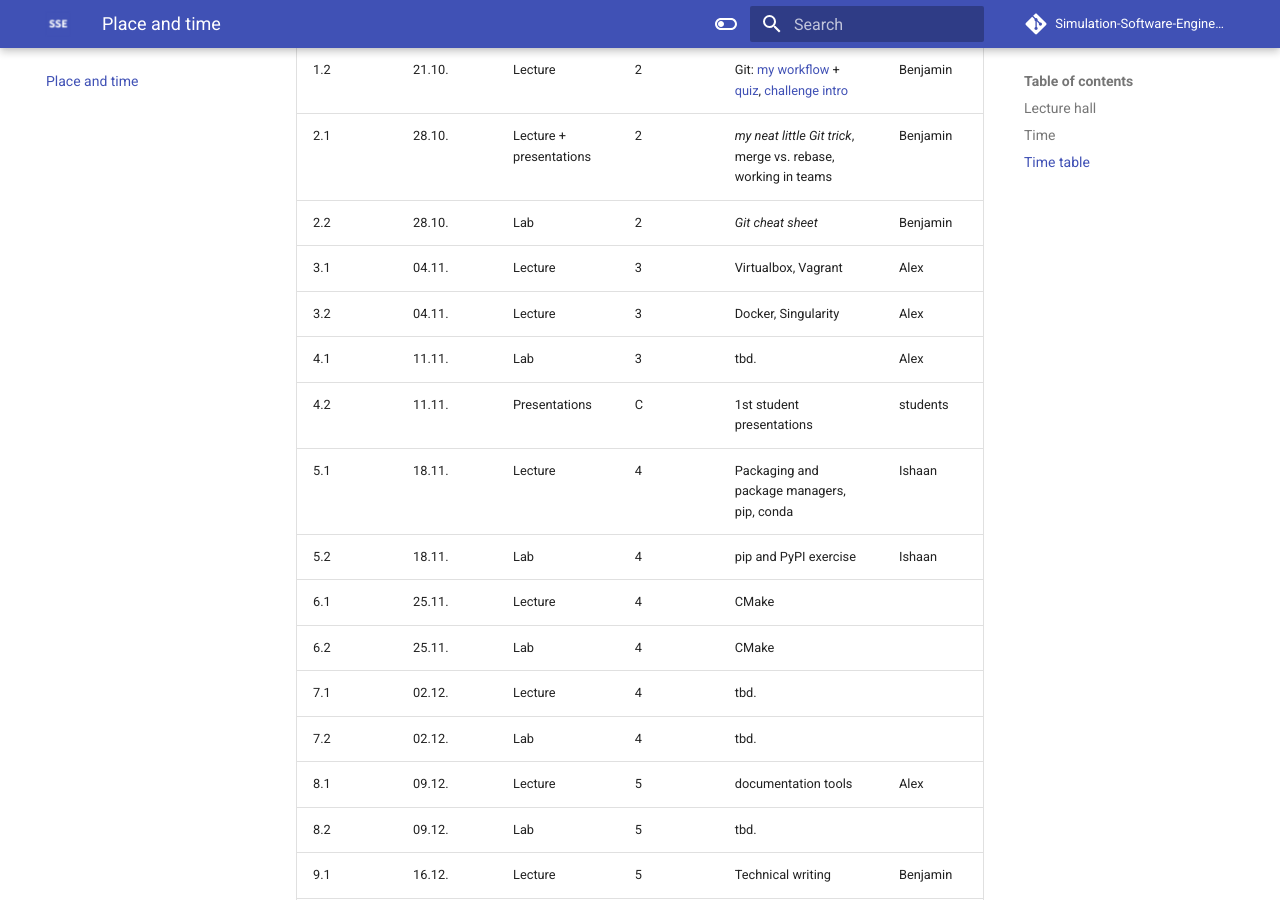
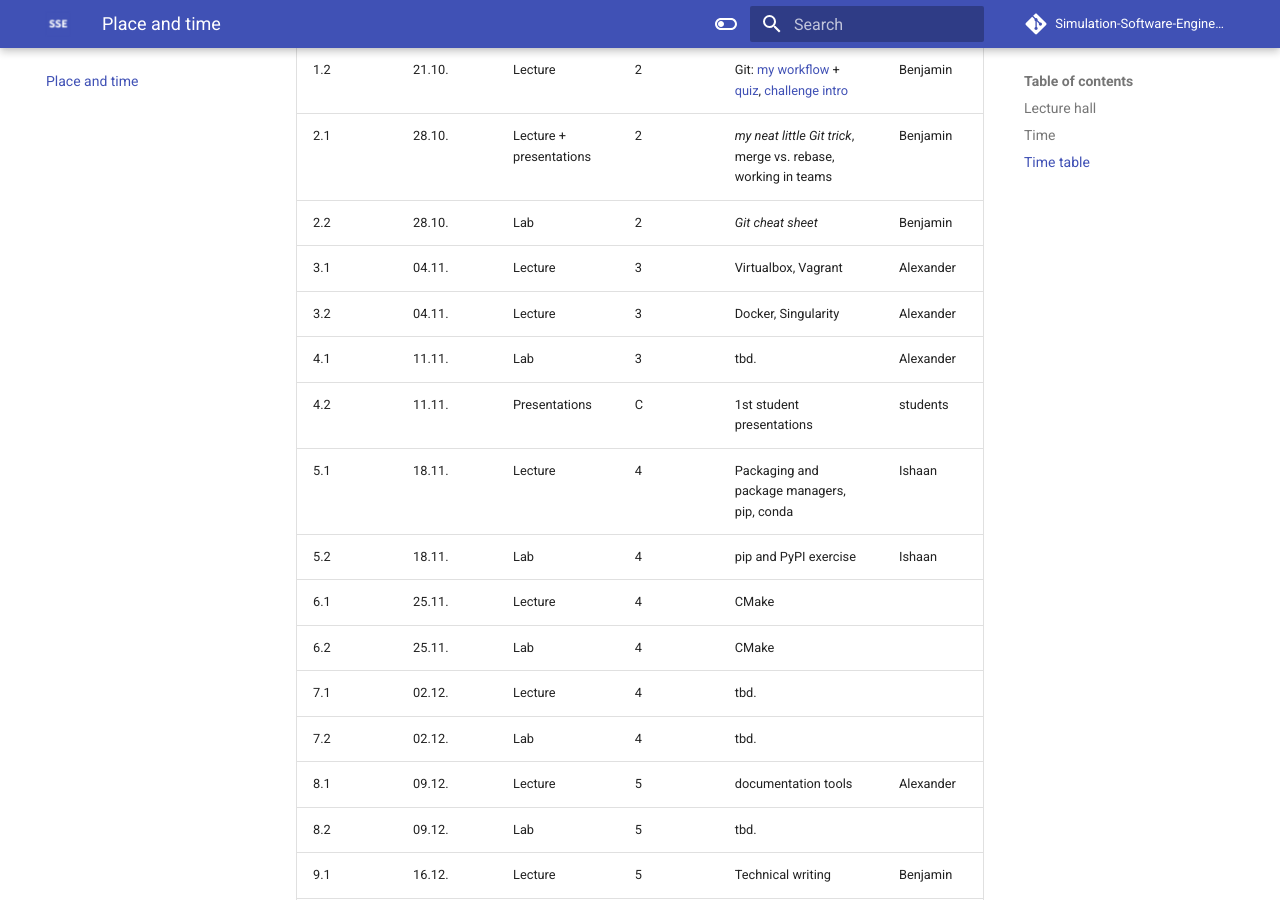
Before and after one commit to Simulation-Software-Engineering/homepage, an MkDocs documentation site: the page built from docs/place-and-time.md, in a window 1280 px wide and 900 px high, scrolled down 857 px. Built offline with MkDocs 1.6.1 and Material for MkDocs 9.7.7, drawn with Linux system fonts in a browser that asks for light colours; comment, search, counter and statistics services are not loaded.

Commit message:
Change name to Alexander in place and time for consistency

```diff
--- a/docs/place-and-time.md
+++ b/docs/place-and-time.md
@@ -29,9 +29,9 @@ Please note that we might adjust the time table during the semester. You find a
 |    1.2 | 21.10. |Lecture | 2 | Git: [my workflow](https://github.com/Simulation-Software-Engineering/Lecture-Material/blob/main/version-control/overview.md#how-i-work-with-git) + [quiz](https://github.com/Simulation-Software-Engineering/Lecture-Material/blob/main/version-control/material/git_quiz.md), [challenge intro](https://github.com/Simulation-Software-Engineering/Lecture-Material/blob/main/organization/material/challenge_intro.md)  | Benjamin |
 |    2.1 | 28.10. |Lecture + presentations| 2 | *my neat little Git trick*, merge vs. rebase, working in teams| Benjamin |
 |    2.2 | 28.10. |Lab | 2 | *Git cheat sheet*  | Benjamin |
-|    3.1 | 04.11. |Lecture | 3 | Virtualbox, Vagrant | Alex |
-|    3.2 | 04.11. |Lecture | 3 | Docker, Singularity | Alex |
-|    4.1 | 11.11. |Lab | 3 | tbd.  | Alex |
+|    3.1 | 04.11. |Lecture | 3 | Virtualbox, Vagrant | Alexander |
+|    3.2 | 04.11. |Lecture | 3 | Docker, Singularity | Alexander |
+|    4.1 | 11.11. |Lab | 3 | tbd.  | Alexander |
 |    4.2 | 11.11. |Presentations | C | 1st student presentations | students|
 |    5.1 | 18.11. |Lecture | 4 | Packaging and package managers, pip, conda | Ishaan |
 |    5.2 | 18.11. |Lab | 4 | pip and PyPI exercise | Ishaan |
@@ -39,7 +39,7 @@ Please note that we might adjust the time table during the semester. You find a
 |    6.2 | 25.11. |Lab | 4 | CMake | |
 |    7.1 | 02.12. |Lecture | 4 | tbd. |  |
 |    7.2 | 02.12. |Lab | 4 | tbd. | |
-|    8.1 | 09.12. |Lecture | 5 | documentation tools | Alex |
+|    8.1 | 09.12. |Lecture | 5 | documentation tools | Alexander |
 |    8.2 | 09.12. |Lab | 5 | tbd. |  |
 |    9.1 | 16.12. |Lecture | 5 | Technical writing | Benjamin |
 |    9.2 | 16.12. |Presentations | C | 2nd student presentations | students |
```
